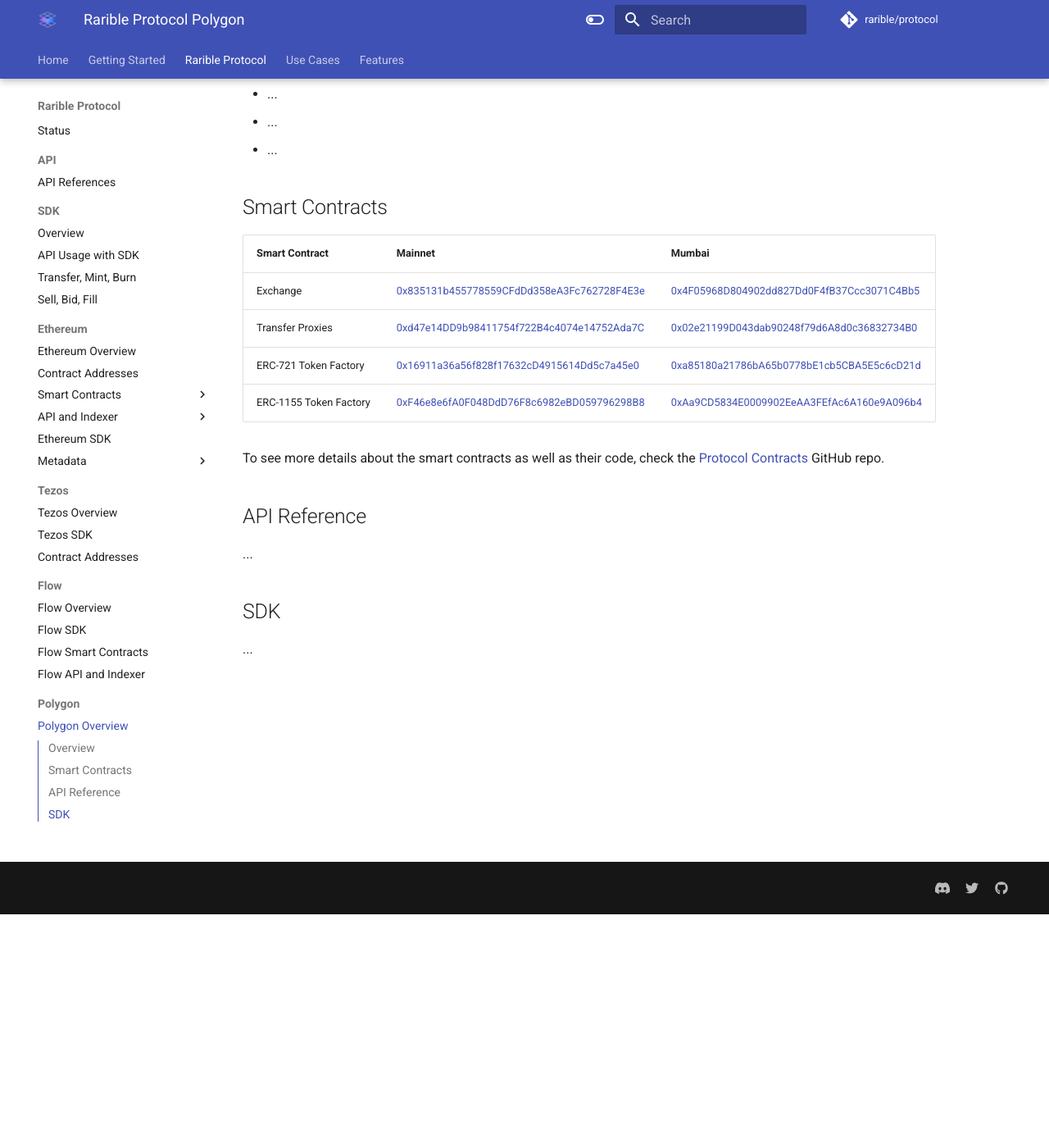
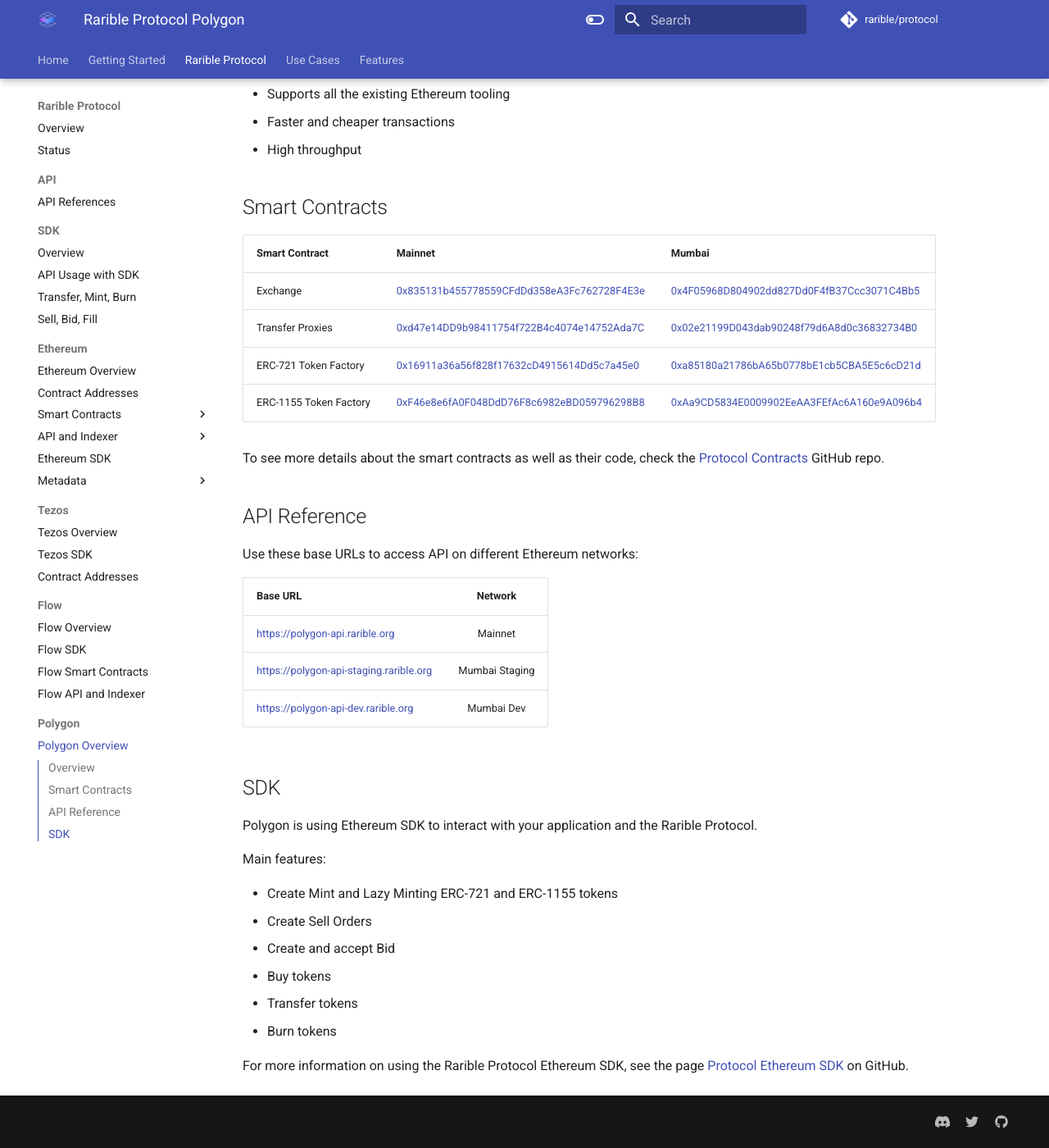
Before and after one commit to rarible/protocol, an MkDocs documentation site: the page built from docs/polygon/polygon-overview.md, in a window 1280 px wide and 1400 px high, scrolled down 285 px. Shown: the whole window at 82% size. Built offline with MkDocs 1.6.1 and Material for MkDocs 9.7.7, drawn with Linux system fonts in a browser that asks for light colours; comment, search, counter and statistics services are not loaded.

Commit message:
feat: add polygon features, API and SDK info

```diff
--- a/docs/polygon/polygon-overview.md
+++ b/docs/polygon/polygon-overview.md
@@ -11,9 +11,9 @@
 
 Main features:
 
-* ...
-* ...
-* ...
+* Supports all the existing Ethereum tooling
+* Faster and cheaper transactions
+* High throughput
 
 ## Smart Contracts
 
@@ -28,8 +28,25 @@
 
 ## API Reference
 
-...
+Use these base URLs to access API on different Ethereum networks:
+
+| Base URL |    Network     |
+| :--- |:--------------:|
+| [https://polygon-api.rarible.org](https://polygon-api.rarible.org) |    Mainnet     |
+| [https://polygon-api-staging.rarible.org](https://polygon-api-staging.rarible.org) | Mumbai Staging |
+| [https://polygon-api-dev.rarible.org](https://polygon-api-dev.rarible.org) |   Mumbai Dev   |
 
 ## SDK
 
-...
+Polygon is using Ethereum SDK to interact with your application and the Rarible Protocol.
+
+Main features:
+
+* Create Mint and Lazy Minting ERC-721 and ERC-1155 tokens
+* Create Sell Orders
+* Create and accept Bid
+* Buy tokens
+* Transfer tokens
+* Burn tokens
+
+For more information on using the Rarible Protocol Ethereum SDK, see the page [Protocol Ethereum SDK](https://github.com/rarible/ethereum-sdk) on GitHub.
```
Also changed, not shown: docs/features.md (+29 -29 lines).
